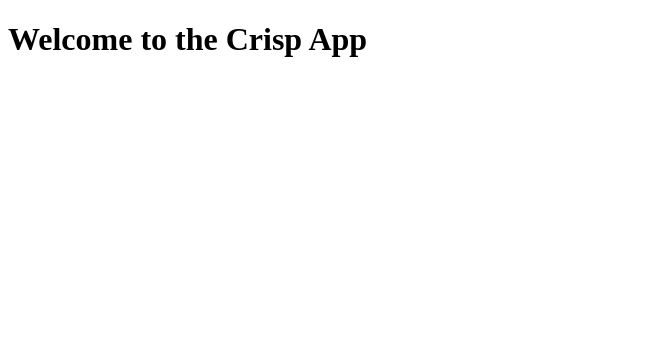
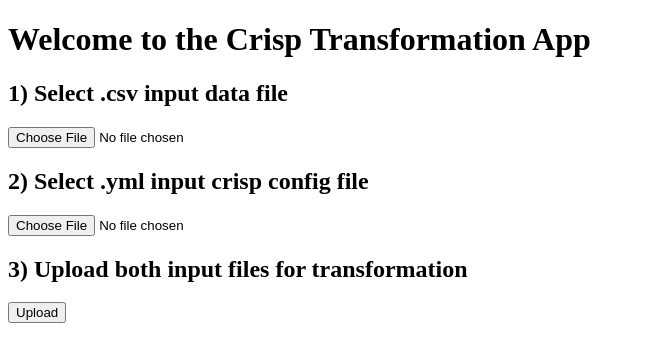
Before and after one commit to pdrogos02/crisp-take-home, a Flask app: page / in a window 1280 px wide. Shown: the top 362 px of the page, without its empty margins (0-645 px from the left). Run offline with Flask 3, Linux system fonts and the light colour scheme.

Commit message:
/feature redirect and flash integration

```diff
--- a/crisp_app.py
+++ b/crisp_app.py
@@ -1,45 +1,61 @@
-import warnings, json, io, yaml, os, csv, shutil
+import io, yaml, os, shutil
 
 import pandas as pd
 from contextlib import redirect_stderr
 from decimal import Decimal
 
-from flask import Flask, render_template, request, flash
+from flask import Flask, render_template, request, flash, redirect, url_for
 from werkzeug.utils import secure_filename
 
-from utils import get_logger, create_new_col
+from utils import get_logger, create_new_col, allowed_file
 
 # from crisp_transformation import execute_transformation
 
-UPLOAD_FOLDER = 'uploads/'
-ALLOWED_EXTENSIONS = {'csv', 'yml', 'yaml'}
+# app = Flask(__name__, template_folder='templates')
 
-app = Flask(__name__, template_folder='templates')
+app = Flask(__name__, static_url_path='/static', template_folder='templates')
 
 app.config.from_object('flask_config')
-app.config['UPLOAD_FOLDER'] = UPLOAD_FOLDER
-app.config['ALLOWED_EXTENSIONS'] = ALLOWED_EXTENSIONS
 
 #TODO add in exception handling for two API endpoints
 
-@app.route('/')
+
+@app.route('/', methods=['GET', 'POST'])
 def index():
     return render_template('index.html')
 
 # TODO: add exception handling
 @app.route('/transform', methods=['GET', 'POST'])
-def upload():
+def transform():
+    # error = None
     if request.method == 'POST':
         # # check if post request uploaded input files
         # if 'input_data_file' not in request.files or 'config_yaml_file' not in request.files:
-        #     flash("Input file upload did not send both files")
+        #     flash('File upload did not send both input files', 'error')
+        #     # return redirect(request.url)
+        #     return redirect(url_for('transform'))
+        #     # error = 'File upload did not send both input files'
+        #     # return redirect(url_for('transform.html'))
+        #     # return render_template('transform.html')
 
-        # input_data_file = request.files["input_data_file"]
+        input_data_file = request.files["input_data_file"]
 
-        # config_yaml_file = request.files["config_yaml_file"]
+        crisp_config_yaml_file = request.files['crisp_config_yaml_file']
 
-        # if input_data_file.filename == '' or config_yaml_file.filename == '':
-        #     flash("Need to upload both files")
+        if input_data_file.filename == '' or crisp_config_yaml_file.filename == '':
+            flash('Two files needed for upload', 'error')
+
+            return redirect(url_for('transform'))
+
+        if not allowed_file(input_data_file.filename, ['csv']):
+            flash('Incorrect file extension uploaded. Select new file with extension .csv.', 'error')
+
+            return redirect(url_for('transform'))
+
+        if not allowed_file(crisp_config_yaml_file.filename, ['yaml', 'yml']):
+            flash("Incorrect file extension uploaded. Select new file with extension .yml or .yaml.", 'error')
+
+            return redirect(url_for('transform'))
 
         if os.path.exists(app.config['UPLOAD_FOLDER']):
             # delete UPLOAD FOLDER and its contents from prior request
@@ -49,13 +65,12 @@ def upload():
         if not os.path.exists(app.config['UPLOAD_FOLDER']):
             os.makedirs(app.config['UPLOAD_FOLDER'])
 
-        crisp_config_yaml_file = request.files['crisp_config_yaml_file']
 
         crisp_config_yaml_filename = secure_filename(crisp_config_yaml_file.filename)
 
         crisp_config_yaml_file.save(os.path.join(app.config['UPLOAD_FOLDER'], crisp_config_yaml_filename))
 
-        input_data_file = request.files["input_data_file"]
+
 
         input_data_filename = secure_filename(input_data_file.filename)
 
@@ -130,19 +145,23 @@ def upload():
             raise e
 
         # return render_template('success.html', crisp_config_yaml_file_name=crisp_config_yaml_filename, input_data_file_name=input_data_filename)
-        return render_template('output.html',  name='Transformed Data', input_data_file_name= input_data_filename, crisp_config_yaml_file_name=crisp_config_yaml_filename, input_data_file_shape=raw_df.shape, data=transformed_df.to_html())
+        # return render_template('output.html',  name='Transformed Data', input_data_file_name= input_data_filename, crisp_config_yaml_file_name=crisp_config_yaml_filename, input_data_file_shape=raw_df.shape, data=transformed_df.to_html())
+
+        return render_template('success.html')
+
+        # return redirect(url_for('success'))
 
     else:
         return render_template('transform.html')
 
 
-@app.route('/transform2', methods=['GET', 'POST'])
-def transform():
-    if request.method == 'POST':
-        pass
+# @app.route('/transform2', methods=['GET', 'POST'])
+# def transform():
+#     if request.method == 'POST':
+#         pass
 
-    else:
-        return render_template('transform.html')
+#     else:
+#         return render_template('transform.html')
 
 
 if __name__ == '__main__':
--- a/flask_config.py
+++ b/flask_config.py
@@ -1 +1,2 @@
 SECRET_KEY = '9\xde)\xcb\xc9\x1f{1lg/c\xb8\xe8\xd3\xe71\xda\xee||\xf0=\xba'
+UPLOAD_FOLDER = 'uploads/'
--- /dev/null
+++ b/static/style.css
@@ -0,0 +1,3 @@
+.error {
+    color: red
+}
--- a/templates/index.html
+++ b/templates/index.html
@@ -1,10 +1,24 @@
 <!DOCTYPE html>
-<html lang="en">
+<html lang="en"></html>
 <head>
     <meta charset="UTF-8">
-    <title>Crisp App</title>
+    <title>Crisp App Upload</title>
+    <link rel="stylesheet" href='/static/style.css' />
 </head>
 <body>
-   <h1>Welcome to the Crisp App</h1>
+    <form method="post" enctype="multipart/form-data">
+        <h1>Welcome to the Crisp Transformation App</h1>
+        <h2>1) Select .csv input data file</h2>
+        <input type="file" name="input_data_file">
+        <h2>2) Select .yml input crisp config file</h2>
+        <input type="file" name="crisp_config_yaml_file">
+        <p></p>
+        <h2>3) Upload both input files for transformation</h2>
+        <input type="submit" value="Upload">
+    </form>
+</div>
+{% for category, message in get_flashed_messages(with_categories=True) %}
+  <div class="{{category}}">Error: {{ message }}</div>
+{% endfor %}
 </body>
 </html>
--- a/templates/transform.html
+++ b/templates/transform.html
@@ -3,9 +3,11 @@
 <head>
     <meta charset="UTF-8">
     <title>Crisp App Upload</title>
+    <link rel="stylesheet" href='/static/style.css' />
 </head>
 <body>
     <form method="post" enctype="multipart/form-data">
+        <h1>Welcome to the Crisp Transformation App</h1>
         <h2>1) Select .csv input data file</h2>
         <input type="file" name="input_data_file">
         <h2>2) Select .yml input crisp config file</h2>
@@ -14,5 +16,9 @@
         <h2>3) Upload both input files for transformation</h2>
         <input type="submit" value="Upload">
     </form>
+</div>
+{% for category, message in get_flashed_messages(with_categories=True) %}
+  <div class="{{category}}">Error: {{ message }}</div>
+{% endfor %}
 </body>
 </html>
--- a/utils.py
+++ b/utils.py
@@ -1,6 +1,10 @@
 import logging, sys
 
 from logging.handlers import RotatingFileHandler
+
+def allowed_file(filename, allowed_extensions_list):
+    return '.' in filename and \
+           filename.rsplit('.', 1)[1].lower() in allowed_extensions_list
 
 def create_new_col(raw_df, key, value):
     if not any(col in value for col in raw_df.columns):
```
Also changed, not shown: templates/layout.html (added, +12 -0 lines).
